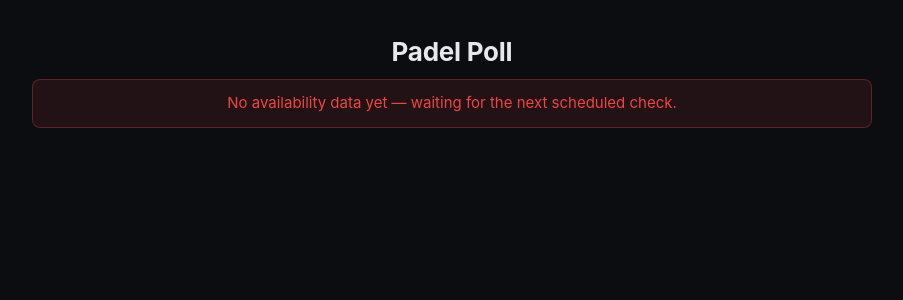
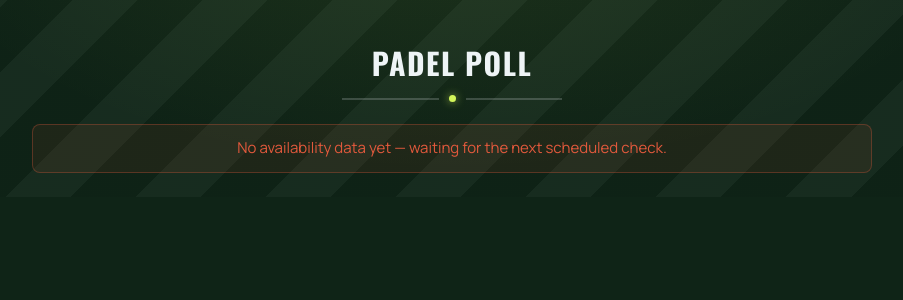
Before and after one commit to ianluddy/padel-poll, a Next.js app: page / in a window 1280 px wide. Shown: the top 300 px of the page, without its empty margins (188-1091 px from the left). Built offline with nearby package versions, Linux system fonts and the light colour scheme.

Commit message:
Redesign UI with a padel/tennis court theme (#34)

```diff
--- a/src/app/globals.css
+++ b/src/app/globals.css
@@ -1,12 +1,18 @@
 :root {
-  --bg: #0b0d10;
-  --panel: #14181d;
-  --border: #232a32;
-  --text: #e6e8eb;
-  --muted: #8a939c;
-  --green: #22c55e;
-  --red: #ef4444;
-  --accent: #3b82f6;
+  /* Night-court palette: floodlit grass, chalk lines, optic-yellow ball,
+     turf green / clay red for status. */
+  --bg: #0f2417;
+  --panel: #132531;
+  --panel-raised: #172c39;
+  --line: rgba(233, 241, 245, 0.1);
+  --line-strong: rgba(233, 241, 245, 0.2);
+  --chalk: #eef4f6;
+  --mist: #8599a4;
+  --ball: #d3f65a;
+  --ball-ink: #16240b;
+  --turf: #33c17a;
+  --clay: #e2593c;
+  --sky: #55b6e0;
 }
 
 * {
@@ -18,124 +24,214 @@
   margin: 0;
   padding: 0;
   background: var(--bg);
-  color: var(--text);
-  font-family: -apple-system, BlinkMacSystemFont, "Segoe UI", Roboto, Helvetica,
-    Arial, sans-serif;
+  color: var(--chalk);
+  font-family: var(--font-body), -apple-system, BlinkMacSystemFont, "Segoe UI",
+    Roboto, Helvetica, Arial, sans-serif;
   font-size: 15px;
   line-height: 1.5;
   overflow-x: hidden;
+  font-variant-numeric: tabular-nums;
+}
+
+body {
+  /* Mown-grass court: alternating light/dark stripes, like mower passes. */
+  background-image: radial-gradient(
+      ellipse 900px 420px at 50% -10%,
+      rgba(211, 246, 90, 0.08),
+      transparent 60%
+    ),
+    repeating-linear-gradient(
+      135deg,
+      rgba(255, 255, 255, 0.035) 0px,
+      rgba(255, 255, 255, 0.035) 46px,
+      rgba(0, 0, 0, 0.05) 46px,
+      rgba(0, 0, 0, 0.05) 92px
+    );
+  background-attachment: fixed;
 }
 
 a {
-  color: var(--accent);
+  color: var(--sky);
 }
 
 main {
   max-width: 880px;
   margin: 0 auto;
-  padding: 32px 20px 16px;
+  padding: 40px 20px 24px;
   text-align: center;
 }
 
+.wordmark {
+  margin: 0 0 22px;
+}
+
 h1 {
-  margin: 0 0 8px;
-  font-size: 26px;
+  margin: 0;
+  font-family: var(--font-display), sans-serif;
+  font-size: 30px;
   font-weight: 700;
-  letter-spacing: -0.01em;
+  text-transform: uppercase;
+  letter-spacing: 0.05em;
+  color: var(--chalk);
+}
+
+.court-rule {
+  display: flex;
+  align-items: center;
+  justify-content: center;
+  gap: 10px;
+  max-width: 220px;
+  margin: 10px auto 0;
+}
+
+.court-rule span:not(.ball-dot) {
+  flex: 1;
+  height: 2px;
+  background: var(--line-strong);
+}
+
+.ball-dot {
+  width: 7px;
+  height: 7px;
+  border-radius: 50%;
+  background: var(--ball);
+  box-shadow: 0 0 8px rgba(211, 246, 90, 0.7);
+  flex-shrink: 0;
 }
 
 .subtitle {
-  color: var(--muted);
-  margin: 0 0 4px;
+  color: var(--mist);
+  margin: 0 0 10px;
+  font-size: 12px;
+  font-weight: 700;
+  text-transform: uppercase;
+  letter-spacing: 0.12em;
 }
 
 .venue-tabs {
   display: flex;
   gap: 8px;
   margin-bottom: 24px;
+  justify-content: center;
 }
 
 .venue-tabs a {
   padding: 8px 14px;
-  border: 1px solid var(--border);
+  border: 1px solid var(--line);
   border-radius: 8px;
   text-decoration: none;
-  color: var(--text);
+  color: var(--chalk);
   background: var(--panel);
+  font-family: var(--font-display), sans-serif;
+  text-transform: uppercase;
+  letter-spacing: 0.04em;
+  font-size: 13px;
 }
 
 .venue-tabs a.active {
-  border-color: var(--accent);
-  color: var(--accent);
+  border-color: var(--ball);
+  color: var(--ball);
 }
 
 table {
   width: 100%;
-  max-width: 320px;
-  margin: 24px auto 0;
+  max-width: 360px;
+  margin: 20px auto 0;
   border-collapse: collapse;
   background: transparent;
-  table-layout: auto;
+  display: block;
+}
+
+tbody {
+  display: block;
+}
+
+tr {
+  display: flex;
+  align-items: center;
+  justify-content: space-between;
+  gap: 10px;
+  padding: 11px 4px;
+  border-bottom: 1px solid var(--line);
+}
+
+tr:last-child {
+  border-bottom: none;
 }
 
 td {
-  padding: 12px 12px;
+  padding: 0;
   text-align: left;
   font-size: 14px;
   vertical-align: middle;
   white-space: nowrap;
+  display: block;
 }
 
 td:first-child {
+  font-family: var(--font-display), sans-serif;
   font-weight: 600;
-  color: var(--text);
+  font-size: 14px;
+  letter-spacing: 0.02em;
+  color: var(--chalk);
+  flex-shrink: 0;
 }
 
 td:last-child {
-  width: 1%;
+  flex-shrink: 1;
+  min-width: 0;
 }
 
 .pill {
   display: inline-block;
-  padding: 2px 10px;
+  padding: 3px 11px;
   border-radius: 999px;
-  font-size: 12px;
-  font-weight: 600;
+  font-size: 11px;
+  font-weight: 700;
+  text-transform: uppercase;
+  letter-spacing: 0.04em;
+  border: 1px solid transparent;
 }
 
 .pill.available {
-  background: rgba(34, 197, 94, 0.15);
-  color: var(--green);
+  background: rgba(51, 193, 122, 0.14);
+  color: var(--turf);
+  border-color: rgba(51, 193, 122, 0.4);
 }
 
 .pill.busy {
-  background: rgba(239, 68, 68, 0.15);
-  color: var(--red);
+  background: rgba(226, 89, 60, 0.14);
+  color: var(--clay);
+  border-color: rgba(226, 89, 60, 0.35);
 }
 
 .courts {
   display: flex;
   flex-wrap: nowrap;
   gap: 6px;
-  justify-content: flex-start;
+  justify-content: flex-end;
 }
 
 .court-chip {
   font-size: 12px;
-  padding: 2px 8px;
+  font-weight: 600;
+  padding: 3px 9px;
   border-radius: 6px;
-  border: 1px solid var(--border);
-  color: var(--muted);
+  border: 1px solid var(--line);
+  color: var(--mist);
   text-decoration: none;
+  background: rgba(233, 241, 245, 0.02);
 }
 
 .court-chip.available {
-  border-color: rgba(34, 197, 94, 0.4);
-  color: var(--green);
+  border-color: rgba(51, 193, 122, 0.45);
+  color: var(--turf);
+  background: rgba(51, 193, 122, 0.08);
 }
 
 a.court-chip.available:hover {
-  background: rgba(34, 197, 94, 0.12);
+  background: rgba(51, 193, 122, 0.18);
+  border-color: var(--turf);
 }
 
 .court-label-short {
@@ -151,11 +247,15 @@
   }
 
   main {
-    padding: 24px 8px 16px;
+    padding: 28px 20px 20px;
   }
 
-  td {
-    padding: 8px 4px;
+  h1 {
+    font-size: 25px;
+  }
+
+  tr {
+    padding: 9px 2px;
     font-size: 13px;
   }
 
@@ -170,13 +270,13 @@
 
   .pill {
     padding: 2px 8px;
-    font-size: 11px;
+    font-size: 10px;
   }
 }
 
 @media (max-width: 360px) {
-  td {
-    padding: 6px 2px;
+  tr {
+    padding: 7px 2px;
     font-size: 12px;
   }
 
@@ -187,35 +287,52 @@
 }
 
 .meta {
-  color: var(--muted);
-  font-size: 13px;
-  margin: 24px 0 0;
+  color: var(--mist);
+  font-size: 12px;
+  margin: 28px 0 0;
+  text-transform: uppercase;
+  letter-spacing: 0.08em;
 }
 
 .booking-link {
-  margin: 0;
+  margin: 0 0 4px;
   font-size: 14px;
 }
 
 .booking-link a {
-  color: var(--accent);
+  display: inline-flex;
+  align-items: center;
+  gap: 4px;
+  padding: 7px 16px;
+  border-radius: 999px;
+  background: rgba(211, 246, 90, 0.1);
+  border: 1px solid rgba(211, 246, 90, 0.4);
+  color: var(--ball);
   text-decoration: none;
-  font-weight: 600;
+  font-weight: 700;
+  font-size: 13px;
+  text-transform: uppercase;
+  letter-spacing: 0.03em;
+  transition: background 120ms ease, border-color 120ms ease;
 }
 
 .booking-link a:hover {
-  text-decoration: underline;
+  background: rgba(211, 246, 90, 0.2);
+  border-color: var(--ball);
 }
 
 .sessions {
-  margin-top: 40px;
+  margin-top: 44px;
 }
 
 .sessions-heading {
-  margin: 0 0 12px;
+  margin: 0 0 14px;
+  font-family: var(--font-display), sans-serif;
   font-size: 20px;
   font-weight: 600;
-  color: var(--muted);
+  text-transform: uppercase;
+  letter-spacing: 0.06em;
+  color: var(--mist);
 }
 
 .calendar-link {
@@ -225,8 +342,10 @@
 
 .calendar-link-hint {
   margin: 0 0 6px;
-  font-size: 12px;
-  color: var(--muted);
+  font-size: 11px;
+  text-transform: uppercase;
+  letter-spacing: 0.06em;
+  color: var(--mist);
 }
 
 .calendar-link-row {
@@ -237,35 +356,38 @@
 .calendar-link-row input {
   flex: 1;
   min-width: 0;
-  padding: 8px 10px;
+  padding: 9px 11px;
   border-radius: 8px;
-  border: 1px solid var(--border);
-  background: var(--panel);
-  color: var(--text);
+  border: 1px solid var(--line);
+  background: transparent;
+  color: var(--chalk);
   font-size: 12px;
   font-family: inherit;
 }
 
 .calendar-link-row input:focus {
   outline: none;
-  border-color: var(--accent);
+  border-color: var(--ball);
 }
 
 .calendar-link-row button {
   flex-shrink: 0;
-  padding: 8px 14px;
+  padding: 9px 16px;
   border-radius: 8px;
-  border: 1px solid var(--border);
-  background: var(--panel);
-  color: var(--accent);
+  border: 1px solid var(--ball);
+  background: var(--ball);
+  color: var(--ball-ink);
   font-size: 13px;
-  font-weight: 600;
+  font-weight: 700;
+  text-transform: uppercase;
+  letter-spacing: 0.03em;
   font-family: inherit;
   cursor: pointer;
+  transition: filter 120ms ease;
 }
 
 .calendar-link-row button:hover {
-  border-color: var(--accent);
+  filter: brightness(1.08);
 }
 
 .session-cards {
@@ -277,16 +399,39 @@
 }
 
 .session-card {
-  background: var(--panel);
-  border: 1px solid var(--border);
+  position: relative;
+  background: transparent;
+  border: 1px solid var(--line);
   border-radius: 12px;
   overflow: hidden;
-  transition: border-color 120ms ease, background 120ms ease;
+  transition: border-color 120ms ease, transform 120ms ease;
+}
+
+.session-card::before {
+  content: "";
+  position: absolute;
+  left: 0;
+  top: 0;
+  bottom: 0;
+  width: 3px;
+  background: transparent;
+  transition: background 120ms ease;
 }
 
 .session-card:hover,
 .session-card.expanded {
-  border-color: rgba(59, 130, 246, 0.4);
+  border-color: var(--line-strong);
+}
+
+.session-card:hover::before,
+.session-card.expanded::before {
+  background: var(--ball);
+}
+
+@media (prefers-reduced-motion: no-preference) {
+  .session-card:hover {
+    transform: translateY(-1px);
+  }
 }
 
 .session-card-header {
@@ -294,18 +439,18 @@
   align-items: center;
   justify-content: space-between;
   gap: 12px;
-  padding: 12px 14px;
+  padding: 13px 16px 13px 18px;
   cursor: pointer;
   text-align: left;
 }
 
 .session-card-header:focus-visible {
   outline: none;
-  background: rgba(59, 130, 246, 0.06);
+  background: rgba(211, 246, 90, 0.06);
 }
 
 .session-card-header:hover {
-  background: rgba(59, 130, 246, 0.04);
+  background: rgba(233, 241, 245, 0.03);
 }
 
 .session-card-primary {
@@ -316,14 +461,17 @@
 }
 
 .session-card-date {
+  font-family: var(--font-display), sans-serif;
   font-size: 14px;
   font-weight: 600;
-  color: var(--text);
+  letter-spacing: 0.02em;
+  color: var(--chalk);
 }
 
 .session-card-time {
   font-size: 12px;
-  color: var(--muted);
+  color: var(--mist);
+  font-variant-numeric: tabular-nums;
 }
 
 .session-card-meta {
@@ -335,9 +483,9 @@
 
 .session-card-court {
   font-size: 13px;
-  color: var(--accent);
+  color: var(--sky);
   text-decoration: none;
-  font-weight: 500;
+  font-weight: 600;
 }
 
 .session-card-court:hover {
@@ -345,9 +493,9 @@
 }
 
 .session-card-body {
-  padding: 12px 14px 14px;
-  border-top: 1px solid var(--border);
-  background: rgba(20, 24, 29, 0.6);
+  padding: 12px 16px 16px;
+  border-top: 1px solid var(--line);
+  background: transparent;
 }
 
 .players-pill {
@@ -357,27 +505,28 @@
   padding: 2px 10px;
   border-radius: 999px;
   font-size: 12px;
-  font-weight: 600;
-  border: 1px solid var(--border);
-  background: var(--panel);
-  color: var(--text);
+  font-weight: 700;
+  border: 1px solid var(--line);
+  background: var(--panel-raised);
+  color: var(--chalk);
   font-family: inherit;
+  font-variant-numeric: tabular-nums;
 }
 
 .players-pill.full {
-  background: rgba(34, 197, 94, 0.15);
-  color: var(--green);
-  border-color: rgba(34, 197, 94, 0.4);
+  background: rgba(51, 193, 122, 0.16);
+  color: var(--turf);
+  border-color: rgba(51, 193, 122, 0.4);
 }
 
 .players-pill.partial {
-  background: rgba(59, 130, 246, 0.12);
-  color: var(--accent);
-  border-color: rgba(59, 130, 246, 0.4);
+  background: rgba(211, 246, 90, 0.12);
+  color: var(--ball);
+  border-color: rgba(211, 246, 90, 0.4);
 }
 
 .players-pill.empty {
-  color: var(--muted);
+  color: var(--mist);
 }
 
 .player-picker-caret {
@@ -417,7 +566,7 @@
 }
 
 .player-picker-list input[type="checkbox"] {
-  accent-color: var(--accent);
+  accent-color: var(--ball);
   cursor: pointer;
 }
 
@@ -429,22 +578,22 @@
   margin-top: 8px;
   font-size: 11px;
   min-height: 14px;
-  color: var(--muted);
+  color: var(--mist);
   text-align: center;
 }
 
 .player-picker-status.status-saved {
-  color: var(--green);
+  color: var(--turf);
 }
 
 .player-picker-status.status-error {
-  color: var(--red);
+  color: var(--clay);
 }
 
 .error {
-  color: var(--red);
-  background: rgba(239, 68, 68, 0.1);
-  border: 1px solid rgba(239, 68, 68, 0.3);
+  color: var(--clay);
+  background: rgba(226, 89, 60, 0.08);
+  border: 1px solid rgba(226, 89, 60, 0.3);
   padding: 12px 16px;
   border-radius: 8px;
 }
--- a/src/app/layout.tsx
+++ b/src/app/layout.tsx
@@ -1,9 +1,28 @@
-import type { Metadata } from "next";
+import type { Metadata, Viewport } from "next";
+import { Oswald, Manrope } from "next/font/google";
 import "./globals.css";
+
+const display = Oswald({
+  subsets: ["latin"],
+  weight: ["500", "600", "700"],
+  variable: "--font-display",
+  display: "swap",
+});
+
+const body = Manrope({
+  subsets: ["latin"],
+  weight: ["400", "500", "600", "700", "800"],
+  variable: "--font-body",
+  display: "swap",
+});
 
 export const metadata: Metadata = {
   title: "Padel Poll",
   description: "Available 8pm padel slots at Project Padel for the next 21 days",
+};
+
+export const viewport: Viewport = {
+  themeColor: "#0b1720",
 };
 
 export default function RootLayout({
@@ -12,7 +31,7 @@
   children: React.ReactNode;
 }) {
   return (
-    <html lang="en">
+    <html lang="en" className={`${display.variable} ${body.variable}`}>
       <body>{children}</body>
     </html>
   );
--- a/src/app/page.tsx
+++ b/src/app/page.tsx
@@ -167,7 +167,14 @@
 
   return (
     <main>
-      <h1>Padel Poll</h1>
+      <div className="wordmark">
+        <h1>Padel Poll</h1>
+        <div className="court-rule" aria-hidden="true">
+          <span />
+          <span className="ball-dot" />
+          <span />
+        </div>
+      </div>
       {body}
       {hasSessions ? (
         <section className="sessions">
```
Also changed, not shown: src/app/icon.svg.
